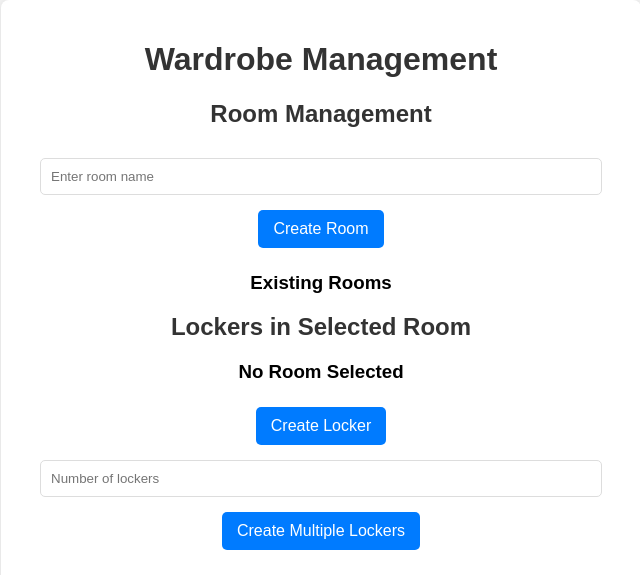
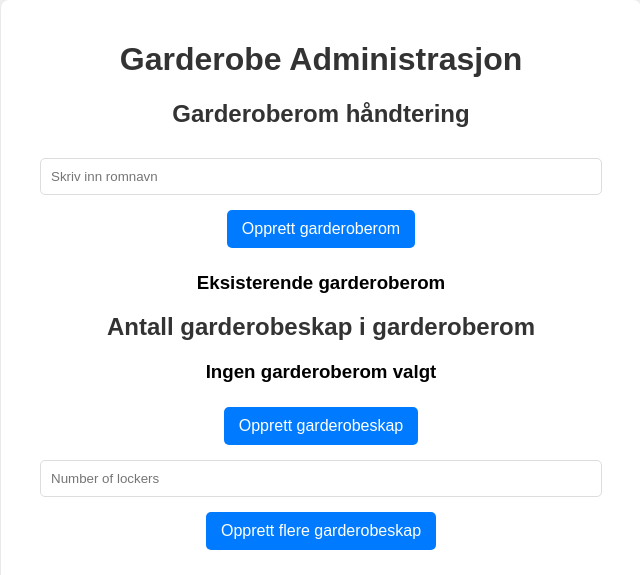
Before and after one commit to Chrizziboi/Skapapp, a FastAPI app: page /admin_wardrobe_management in a window 1280 px wide. Shown: the top 575 px of the page, without its empty margins (319-959 px from the left). Run offline with FastAPI, Linux system fonts and the light colour scheme; data that the repository does not hold is empty; parts of the project's set-up code (start-up, migrations or seed data) failed here and were passed over.

Commit message:
Changed the frontend text to norwegian

```diff
--- a/backend/model/Statistic.py
+++ b/backend/model/Statistic.py
@@ -28,7 +28,7 @@ class Statistic:
         try:
             locker = db.query(Locker).filter(Locker.id == locker_id).first()
             if locker is None:
-                raise fastapi_error_handler(status_code=404, detail="Garderobeskap ikke funnet.")
+                raise fastapi_error_handler("Garderobeskap ikke funnet.", status_code=404)
             return {"locker_id": locker.id, "status": locker.status, "note": locker.note}
         except Exception as e:
             return fastapi_error_handler(f"Feil ved henting av garderobeskap: {str(e)}", status_code=500)
--- a/templates/admin_wardrobe_management.html
+++ b/templates/admin_wardrobe_management.html
@@ -3,32 +3,32 @@
 <head>
     <meta charset="UTF-8">
     <meta name="viewport" content="width=device-width, initial-scale=1.0">
-    <title>Admin - Garderobe håndtering</title>
+    <title>Admin - Garderobe Administrasjon</title>
     <link rel="stylesheet" href="/static/styles/admin_rooms.css">
 </head>
 <body>
     <div class="container">
-        <h1>Wardrobe Management</h1>
+        <h1>Garderobe Administrasjon</h1>
 
         <!-- Room Management (Fixed) -->
         <div class="section" id="room-management">
-            <h2>Room Management</h2>
-            <input type="text" id="roomName" placeholder="Enter room name">
-            <button onclick="createRoom()">Create Room</button>
+            <h2>Garderoberom håndtering</h2>
+            <input type="text" id="roomName" placeholder="Skriv inn romnavn">
+            <button onclick="createRoom()">Opprett garderoberom</button>
 
-            <h3>Existing Rooms</h3>
+            <h3>Eksisterende garderoberom</h3>
             <ul id="room-list"></ul>
         </div>
 
         <!-- Locker Management (Expands) -->
         <div class="section" id="locker-section">
-            <h2>Lockers in Selected Room</h2>
-            <h3 id="selected-room-name">No Room Selected</h3>
-            <button id="create-locker-btn" onclick="createLocker()" disabled>Create Locker</button>
+            <h2>Antall garderobeskap i garderoberom</h2>
+            <h3 id="selected-room-name">Ingen garderoberom valgt</h3>
+            <button id="create-locker-btn" onclick="createLocker()" disabled>Opprett garderobeskap</button>
 
               <div class="multiple-lockers">
                 <input type="number" id="lockerQuantity" min="1" placeholder="Number of lockers">
-                <button id="create-multiple-lockers-btn" onclick="createMultipleLockers()" disabled>Create Multiple Lockers</button>
+                <button id="create-multiple-lockers-btn" onclick="createMultipleLockers()" disabled>Opprett flere garderobeskap</button>
               </div>
 
             <table>
```
Also changed, not shown: templates/admin_page.html (+6 -6 lines), templates/main_page.html (+5 -5 lines).
